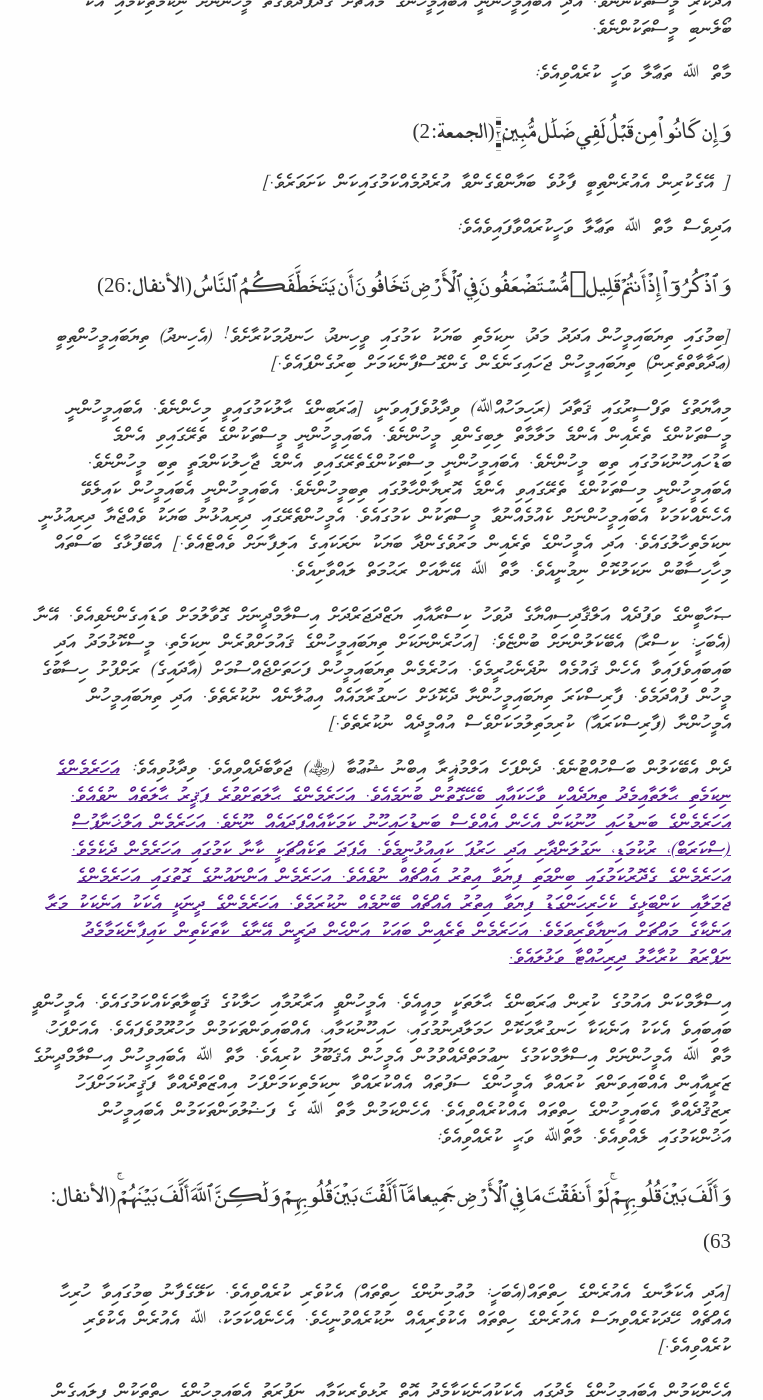
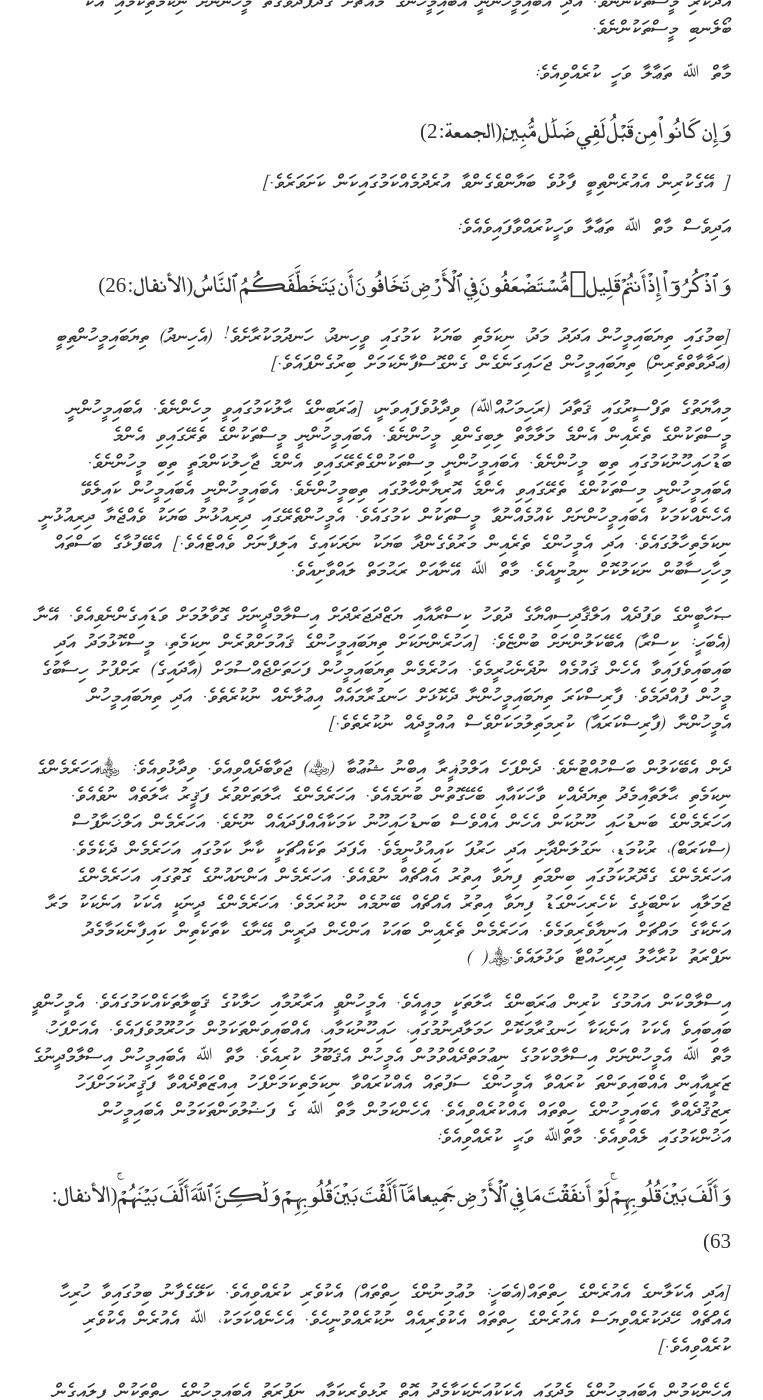
Before and after one commit to holhuashi/holhuashi, a Jekyll site: the page built from _posts/2018-05-01-vaudhallah.md, in a window 1280 px wide and 1400 px high, scrolled down 3070 px. Shown: the whole window, without its empty margins (259-1022 px from the left). Built offline with Jekyll 4.4.1, drawn with Linux system fonts in a browser that asks for light colours; some of the changed text lies outside the part shown.

Commit message:
Update 2018-05-01-vaudhallah.md

```diff
--- a/_posts/2018-05-01-vaudhallah.md
+++ b/_posts/2018-05-01-vaudhallah.md
@@ -85,14 +85,14 @@
 މާތް ﷲ ތަޢާލާ ވަހީ ކުރެއްވިއެވެ:
 
 <div class="arabic">
-  وَإِن كَانُواْ مِن قَبۡلُ لَفِي ضَلَٰلٖ مُّبِينٖ ٢ (الجمعة: 2)
+  وَإِن كَانُواْ مِن قَبۡلُ لَفِي ضَلَٰلٖ مُّبِينٖ(الجمعة: 2)
 </div>
 [ އޭގެކުރިން އެއުރެންތިބީ ފާޅުވެ ބަޔާންވެގެންވާ އުރެދުމެއްކަމުގައިކަން ކަށަވަރެވެ.]
 
 އަދިވެސް މާތް ﷲ ތަޢާލާ ވަހީކުރައްވާފައިވެއެވެ:
 
 <div class="arabic">
-  وَٱذۡكُرُوٓاْ إِذۡ أَنتُمۡ قَلِيلٞ مُّسۡتَضۡعَفُونَ فِي ٱلۡأَرۡضِ تَخَافُونَ أَن يَتَخَطَّفَكُمُ ٱلنَّاسُ (الأنفال: 26)
+  وَٱذۡكُرُوٓاْ إِذۡ أَنتُمۡ قَلِيلٞ مُّسۡتَضۡعَفُونَ فِي ٱلۡأَرۡضِ تَخَافُونَ أَن يَتَخَطَّفَكُمُ ٱلنَّاسُ(الأنفال: 26)
 </div>
 [ބިމުގައި ތިޔަބައިމީހުން އަދަދު މަދު، ނިކަމެތި ބަޔަކު ކަމުގައި ވީހިނދު، ހަނދުމަކުރާށެވެ! (އެހިނދު) ތިޔަބައިމީހުންތިބީ (ޢަދާވާތްތެރިން) ތިޔަބައިމީހުން ޖަހައިގަނެގެން ގެންގޮސްފާނެކަމަށް ބިރުގެންފައެވެ.]
 
@@ -100,12 +100,12 @@
 
 ޞަހާބީންގެ ވަފުދެއް އަލްޤާދިސިއްޔާގެ ދުވަހު ކިސްރާއާއި ޔަޒްދަޖަރްދަށް އިސްލާމްދީނަށް ގޮވާލުމަށް ވަޑައިގެންނެވިއެވެ. އޭނާ (އެބަހީ: ކިސްރާ) އެބޭކަލުންނަށް ބުންޏެވެ: [އަހުރެންނަކަށް ތިޔަބައިމީހުންގެ ޤައުމަށްވުރެން ނިކަމެތި، މީސްކޮޅުމަދު އަދި ބައިބައިވެފައިވާ އެހެން ޤައުމެއް ނުދެނެހުރީމެވެ. އަހުރެމެން ތިޔަބައިމީހުން ފަހަތަށްޖެއްސުމަށް (އާދައިގެ) ރަށްފުށު ހިސާބުގެ މީހުން ފުއްދަމެވެ. ފާރިސްކަރަ ތިޔަބައިމީހުންނާ ދެކޮޅަށް ހަނގުރާމައެއް އިޢުލާނެއް ނުކުރެތެވެ. އަދި ތިޔަބައިމީހުން އެމީހުންނާ (ފާރިސްކަރައާ) ކުރިމަތިލުމަކަށްވެސް އުއްމީދެއް ނުކުރެތެވެ.]
 
-ދެން އެބޭކަލުން ބަސްހުއްޓުނެވެ. ދެންފަހެ އަލްމުޣީރާ އިބްނު ޝުޢުބާ (>) ޖަވާބެދެއްވިއެވެ. ވިދާޅުވިއެވެ: [އަހަރެމެންގެ ނިކަމެތި ޙާލަތާއިމެދު ތިޔަދެއްކި ވާހަކައާއި ބެހޭގޮތުން ބުނަމެއެވެ. އަހަރެމެންގެ ޙާލަތަށްވުރެ ފަޤީރު ޙާލަތެއް ނުވެއެވެ. އަހަރެމެންގެ ބަނޑުހައި ހޫނުކަން އެހެން އެއްވެސް ބަނޑުހައިހޫނު ކަމަކާއެއްފަދައެއް ނޫނެވެ. އަހަރެމެން އަލްޚަނާފުސް (ސްކަރަބް)، ރުކުމަޑި، ނަގުލަންދާށި އަދި ހަރުފަ ކައިއުޅުނީމެވެ. އެފަދަ ތަކެއްޗަކީ ކާނާ ކަމުގައި އަހަރެމެން ދެކެމެވެ. އަހަރެމެންގެ ގެދޮރުކަމުގައި ބިންމަތި ފިޔަވާ އިތުރު އެއްޗެއް ނުވެއެވެ. އަހަރެމެން އަންނައުނުގެ ގޮތުގައި އަހަރެމެންގެ ޖަމަލާއި ކަންބަޅީގެ ކެހެރިހަންގަޑު ފިޔަވާ އިތުރު އެއްޗެއް ބޭނުމެއް ނުކުރަމެވެ. އަހަރެމެންގެ ދީނަކީ އެކަކު އަނެކަކު މަރާ އަނެކާގެ މައްޗަށް އަނިޔާވެރިވަމެވެ. އަހަރެމެން ތެރެއިން ބައަކު އަންހެން ދަރީން އޭނާގެ ކާތަކެތިން ކައިފާނެކަމާމެދު ނަފްރަތު ކުރާހާލު ދިރިހުއްޓާ ވަޅުލައެވެ.]( )
+ދެން އެބޭކަލުން ބަސްހުއްޓުނެވެ. ދެންފަހެ އަލްމުޣީރާ އިބްނު ޝުޢުބާ (>) ޖަވާބެދެއްވިއެވެ. ވިދާޅުވިއެވެ: {އަހަރެމެންގެ ނިކަމެތި ޙާލަތާއިމެދު ތިޔަދެއްކި ވާހަކައާއި ބެހޭގޮތުން ބުނަމެއެވެ. އަހަރެމެންގެ ޙާލަތަށްވުރެ ފަޤީރު ޙާލަތެއް ނުވެއެވެ. އަހަރެމެންގެ ބަނޑުހައި ހޫނުކަން އެހެން އެއްވެސް ބަނޑުހައިހޫނު ކަމަކާއެއްފަދައެއް ނޫނެވެ. އަހަރެމެން އަލްޚަނާފުސް (ސްކަރަބް)، ރުކުމަޑި، ނަގުލަންދާށި އަދި ހަރުފަ ކައިއުޅުނީމެވެ. އެފަދަ ތަކެއްޗަކީ ކާނާ ކަމުގައި އަހަރެމެން ދެކެމެވެ. އަހަރެމެންގެ ގެދޮރުކަމުގައި ބިންމަތި ފިޔަވާ އިތުރު އެއްޗެއް ނުވެއެވެ. އަހަރެމެން އަންނައުނުގެ ގޮތުގައި އަހަރެމެންގެ ޖަމަލާއި ކަންބަޅީގެ ކެހެރިހަންގަޑު ފިޔަވާ އިތުރު އެއްޗެއް ބޭނުމެއް ނުކުރަމެވެ. އަހަރެމެންގެ ދީނަކީ އެކަކު އަނެކަކު މަރާ އަނެކާގެ މައްޗަށް އަނިޔާވެރިވަމެވެ. އަހަރެމެން ތެރެއިން ބައަކު އަންހެން ދަރީން އޭނާގެ ކާތަކެތިން ކައިފާނެކަމާމެދު ނަފްރަތު ކުރާހާލު ދިރިހުއްޓާ ވަޅުލައެވެ.}( )
 
 އިސްލާމްކަން އައުމުގެ ކުރިން ޢަރަބިންގެ ޙާލަތަކީ މިއީއެވެ. އެމީހުންވީ އަރާރުމާއި ހަލާކުގެ ޤަބީލާތަކެއްކަމުގައެވެ. އެމީހުންވީ ބައިބައިވެ އެކަކު އަނެކަކާ ހަނގުރާމަކޮށް ހަމަލާދިނުމުގައި، ހައިހޫނުކަމާއި، އެއްބައިވަންތަކަމުން މަހުރޫމުވެފައެވެ. އެއަށްފަހު، މާތް ﷲ އެމީހުންނަށް އިސްލާމްކަމުގެ ނިޢުމަތްދެއްވުމުން އެމީހުން އެޤަބޫލު ކުރިއެވެ. މާތް ﷲ އެބައިމީހުން އިސްލާމްދީނުގެ ޒަރީއާއިން އެއްބައިވަންތަ ކުރައްވާ އެމީހުންގެ ސަފުތައް އެއްކުރައްވާ ނިކަމެތިކަމަށްފަހު އިއްޒަތްދެއްވާ ފަޤީރުކަމަށްފަހު ރިޒުޤުދެއްވާ އެބައިމީހުންގެ ހިތްތައް އެއްކުރެއްވިއެވެ. އެހެންކަމުން މާތް ﷲ ގެ ފަޟުލުވަންތަކަމުން އެބައިމީހުން އަޚުންކަމުގައި ލެއްވިއެވެ. މާތްﷲ ވަޙީ ކުރެއްވިއެވެ:
 
 <div class="arabic">
-  وَأَلَّفَ بَيۡنَ قُلُوبِهِمۡۚ لَوۡ أَنفَقۡتَ مَا فِي ٱلۡأَرۡضِ جَمِيعٗا مَّآ أَلَّفۡتَ بَيۡنَ قُلُوبِهِمۡ وَلَٰكِنَّ ٱللَّهَ أَلَّفَ بَيۡنَهُمۡۚ (الأنفال: 63)
+  وَأَلَّفَ بَيۡنَ قُلُوبِهِمۡۚ لَوۡ أَنفَقۡتَ مَا فِي ٱلۡأَرۡضِ جَمِيعٗا مَّآ أَلَّفۡتَ بَيۡنَ قُلُوبِهِمۡ وَلَٰكِنَّ ٱللَّهَ أَلَّفَ بَيۡنَهُمۡۚ(الأنفال: 63)
 </div>
 [އަދި އެކަލާނގެ އެއުރެންގެ ހިތްތައް(އެބަހީ: މުޢުމިނުންގެ ހިތްތައް) އެކުވެރި ކުރެއްވިއެވެ. ކަލޭގެފާނު ބިމުގައިވާ ހުރިހާ އެއްޗެއް ހޭދަކުރެއްވިޔަސް އެއުރެންގެ ހިތްތައް އެކުވެރިއެއް ނުކުރެއްވުނީހެވެ. އެހެނެއްކަމަކު، ﷲ އެއުރެން އެކުވެރި ކުރެއްވިއެވެ.]
 
```
Also changed, not shown: other parts of _posts/2018-05-01-vaudhallah.md (+10 -10 lines).
